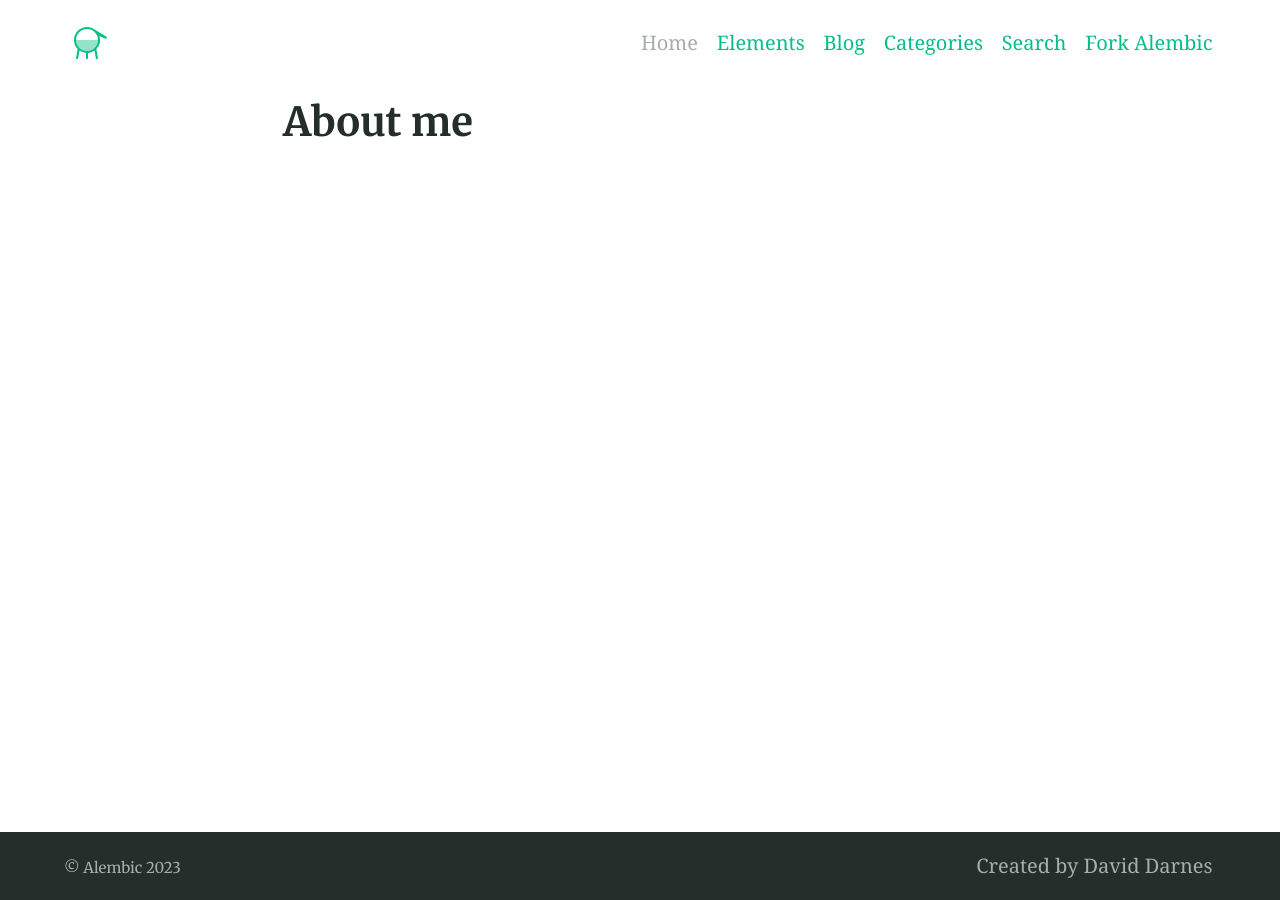
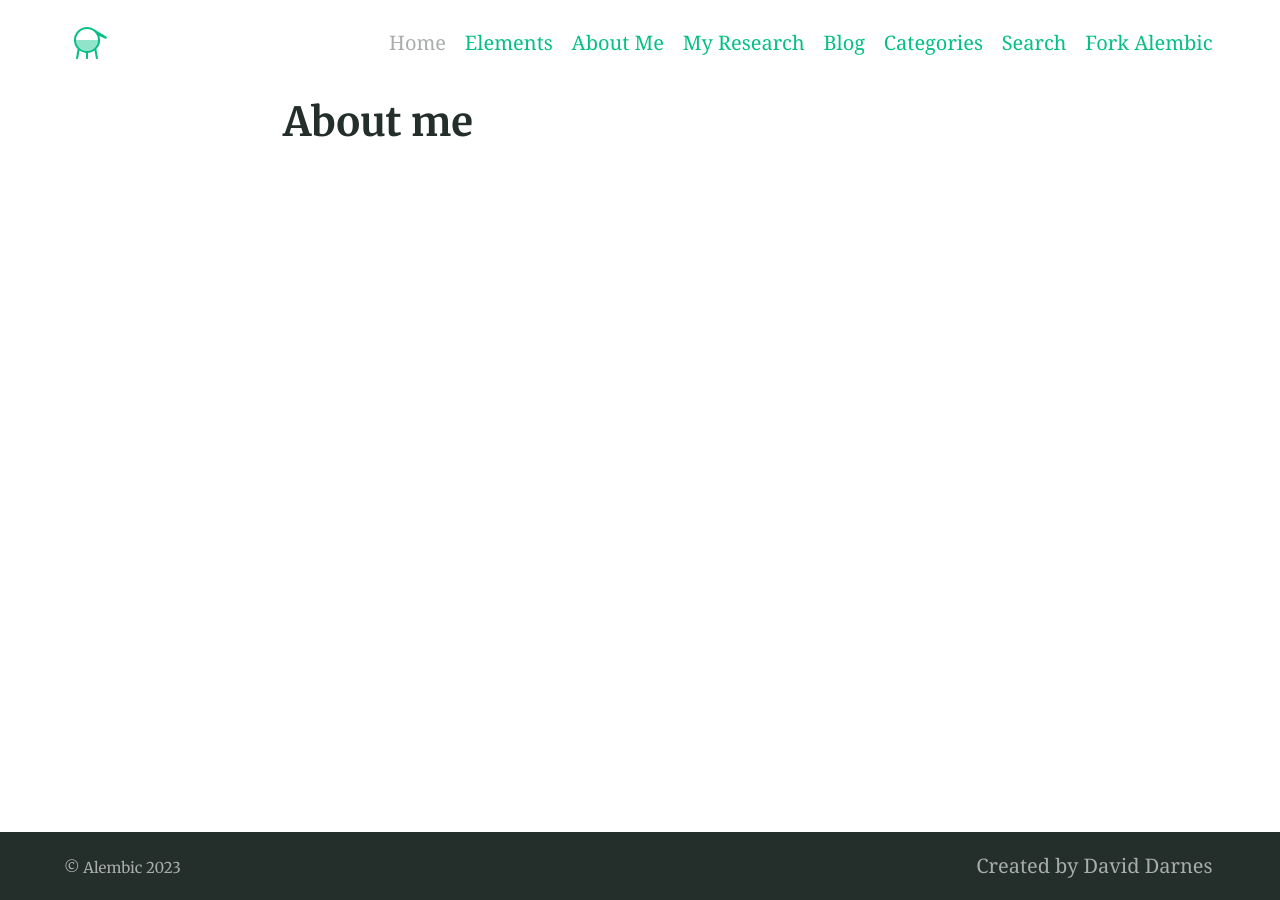
Before and after one commit to drobinkent/drobinkent.github.io, a Jekyll site: the page built from index.md, in a window 1280 px wide. Built offline with Jekyll 4.4.1, drawn with Linux system fonts in a browser that asks for light colours.

Commit message:
Modifed few features in the web page

```diff
--- a/_config.yml
+++ b/_config.yml
@@ -127,6 +127,10 @@ navigation_header:
   url: /
 - title: Elements
   url: /elements/
+- title: About Me
+  url: /aboutme/
+- title: My Research
+  url: /myresearch/
 - title: Blog
   url: /blog/
 - title: Categories
```
Also changed, not shown: elements.md (+1 -1 lines).
